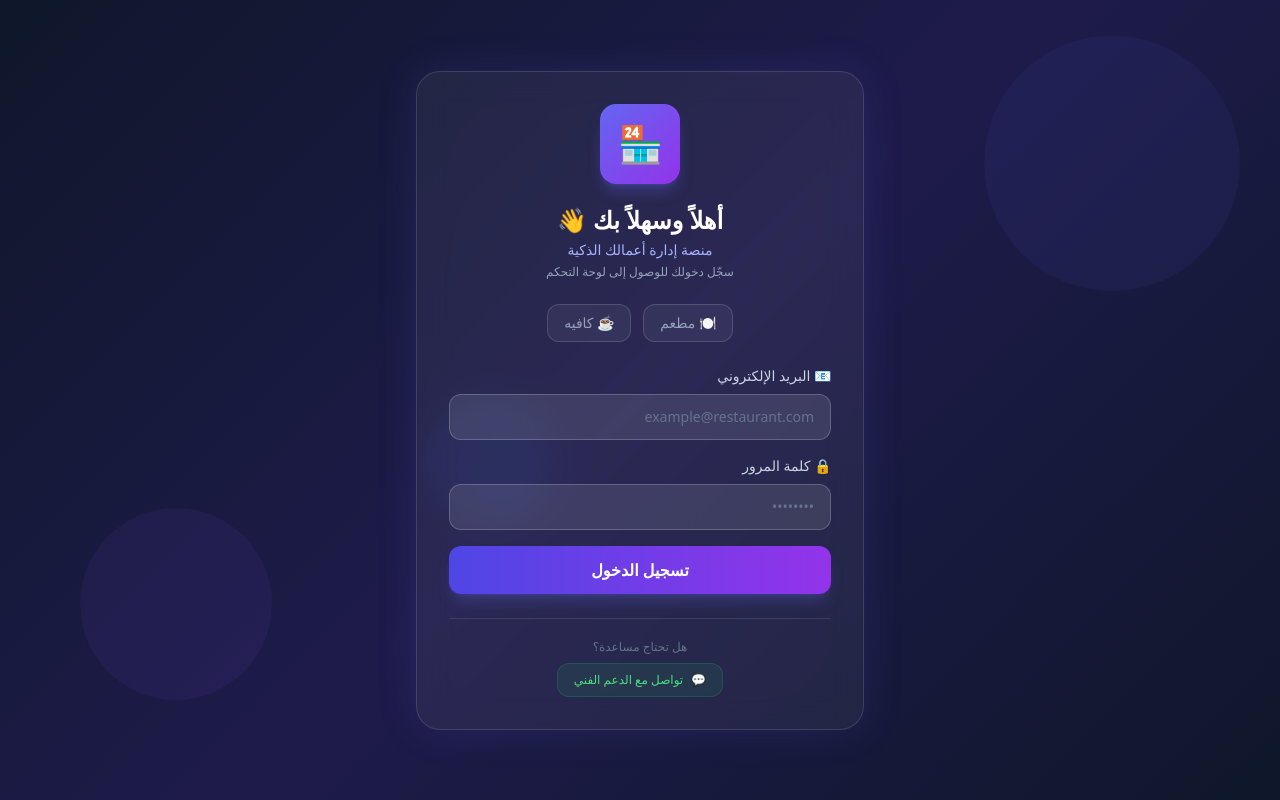
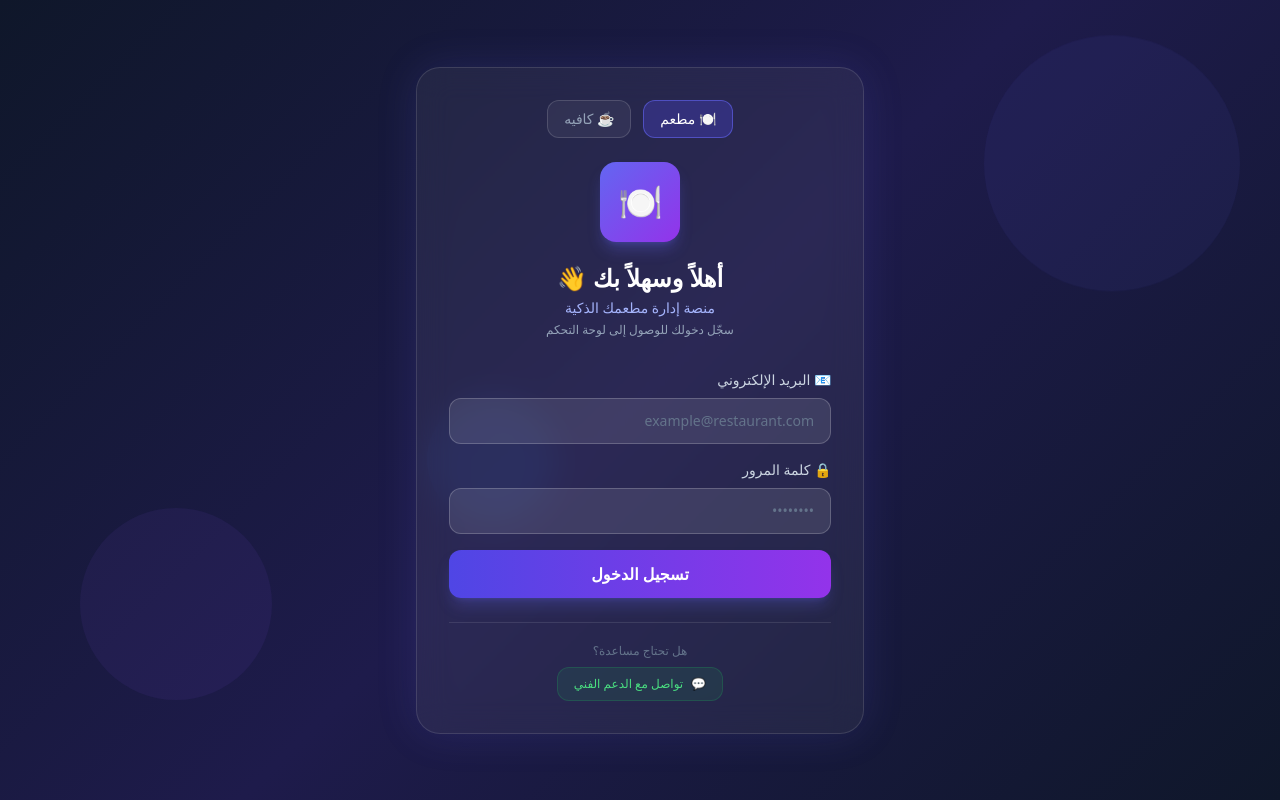
Before and after one commit to cdasplay-lab/restaurant-saas, a website: page public/login.html in a window 1280 px wide. Drawn offline with nearby package versions, Linux system fonts and the light colour scheme.

Commit message:
revert: undo login page neutral logo change

```diff
--- a/public/login.html
+++ b/public/login.html
@@ -24,28 +24,28 @@
 
 <div class="glass glow rounded-3xl p-8 w-full max-w-md relative z-10">
 
-  <!-- Logo & Welcome -->
-  <div class="text-center mb-6">
-    <div id="logoBox" class="inline-flex items-center justify-center w-20 h-20 bg-gradient-to-br from-indigo-500 to-purple-600 rounded-2xl mb-5 shadow-lg shadow-indigo-500/30">
-      <span id="logoEmoji" class="text-4xl">🏪</span>
-    </div>
-    <h1 class="text-white text-2xl font-bold mb-1">أهلاً وسهلاً بك 👋</h1>
-    <p id="subTitle" class="text-indigo-300 text-sm font-medium">منصة إدارة أعمالك الذكية</p>
-    <p class="text-slate-400 text-xs mt-1">سجّل دخولك للوصول إلى لوحة التحكم</p>
-  </div>
-
   <!-- Type Selector -->
   <div class="flex justify-center gap-3 mb-6">
     <button onclick="selectType('restaurant')" id="btnRestaurant"
       class="flex items-center gap-2 px-4 py-2 rounded-xl text-sm font-medium border transition
-             bg-white/5 border-white/15 text-slate-400 hover:border-white/25">
+             bg-indigo-600/30 border-indigo-500/60 text-white">
       🍽️ مطعم
     </button>
     <button onclick="selectType('cafe')" id="btnCafe"
       class="flex items-center gap-2 px-4 py-2 rounded-xl text-sm font-medium border transition
-             bg-white/5 border-white/15 text-slate-400 hover:border-white/25">
+             bg-white/5 border-white/15 text-slate-400">
       ☕ كافيه
     </button>
+  </div>
+
+  <!-- Logo & Welcome -->
+  <div class="text-center mb-8">
+    <div id="logoBox" class="inline-flex items-center justify-center w-20 h-20 bg-gradient-to-br from-indigo-500 to-purple-600 rounded-2xl mb-5 shadow-lg shadow-indigo-500/30">
+      <span id="logoEmoji" class="text-4xl">🍽️</span>
+    </div>
+    <h1 class="text-white text-2xl font-bold mb-1">أهلاً وسهلاً بك 👋</h1>
+    <p id="subTitle" class="text-indigo-300 text-sm font-medium">منصة إدارة مطعمك الذكية</p>
+    <p class="text-slate-400 text-xs mt-1">سجّل دخولك للوصول إلى لوحة التحكم</p>
   </div>
 
   <!-- Form -->
```
